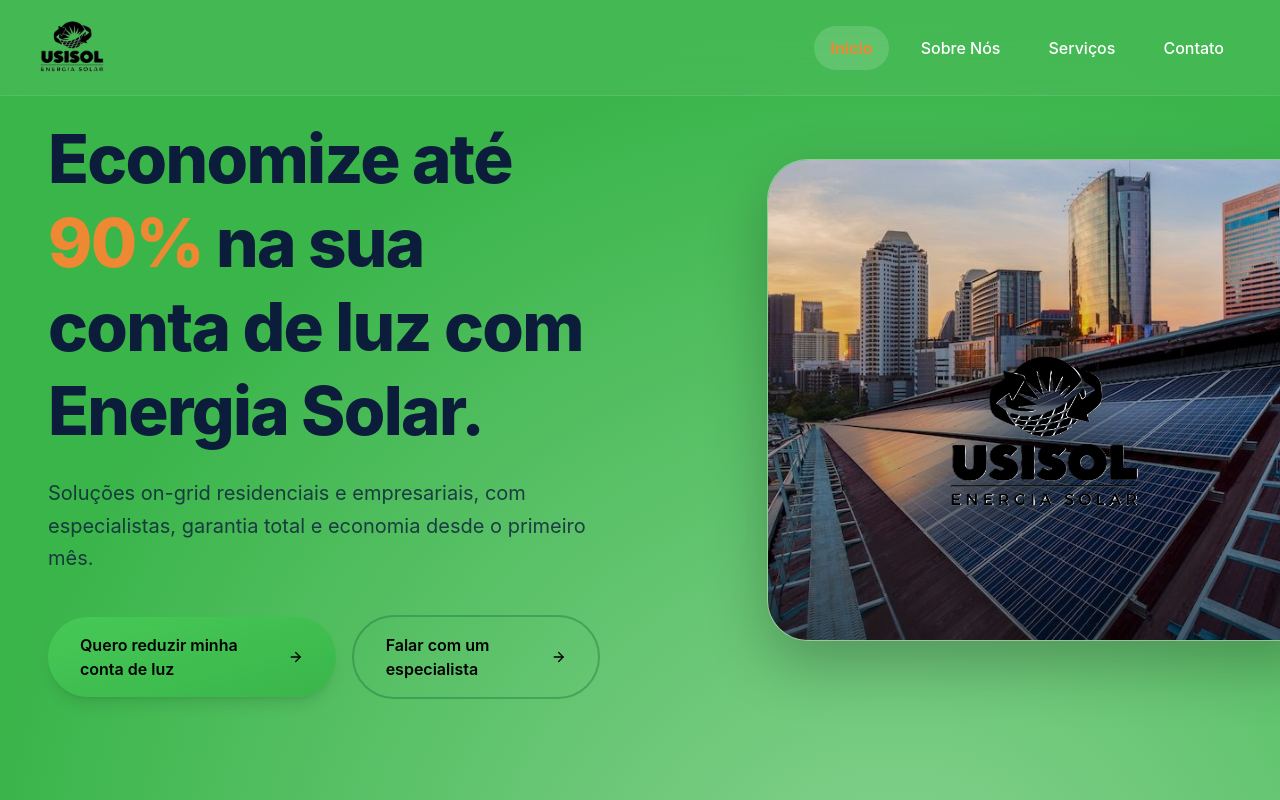
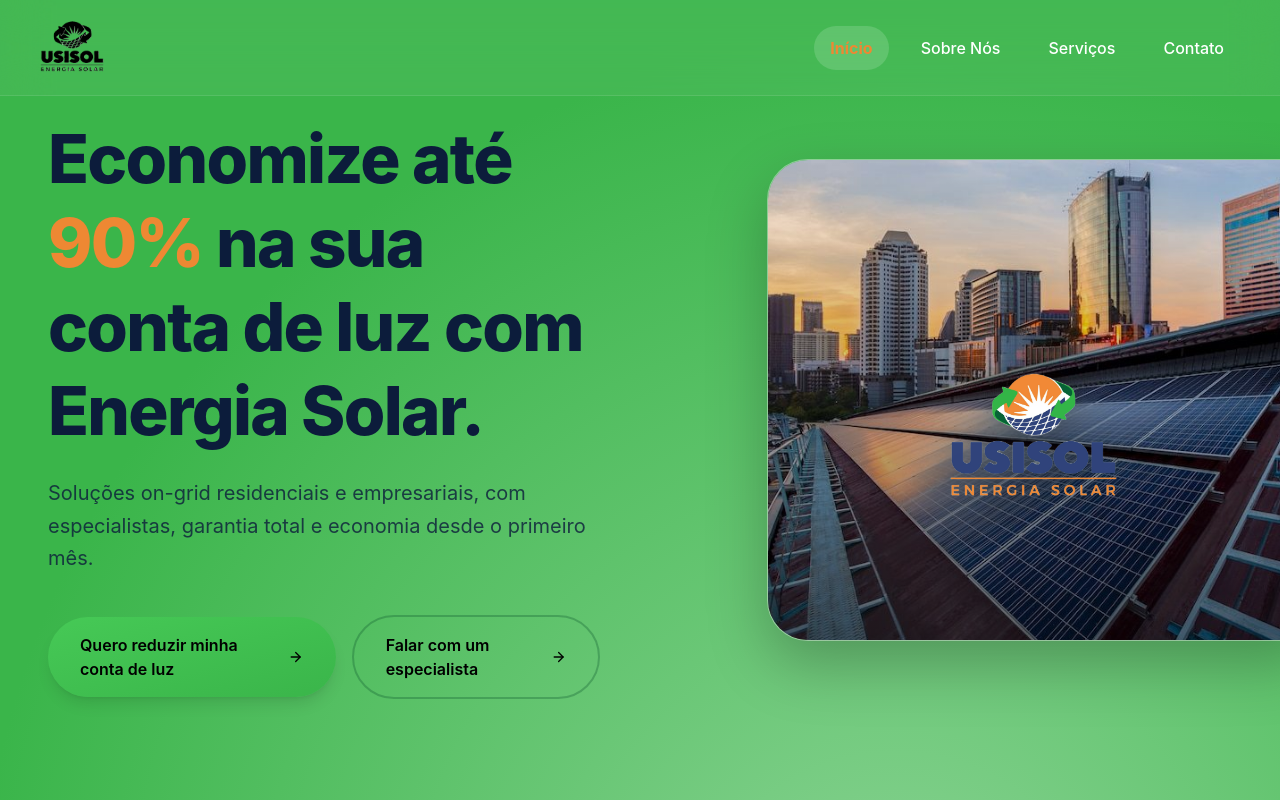
Before and after one commit to RicardoJrn1/UsiSol, a Next.js app: page / in a window 1280 px wide. Shown: the top 800 px of the page. Built offline with nearby package versions, Linux system fonts and the light colour scheme.

Commit message:
Update logo source in hero section component

```diff
--- a/src/components/hero-section.tsx
+++ b/src/components/hero-section.tsx
@@ -138,7 +138,7 @@
               <div className="absolute top-45 left-1/2 -translate-x-1/2">
                 <div className="relative h-28 w-56 sm:h-48 sm:w-96">
                   <Image
-                    src="/usisol_logo_1.png"
+                    src="/usisol_logo_2.png"
                     alt="Logo UsiSol"
                     fill
                     className="object-contain drop-shadow-[0_10px_25px_rgba(0,0,0,0.45)]"
```
